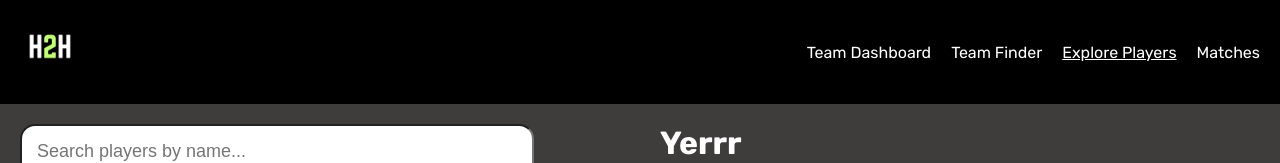
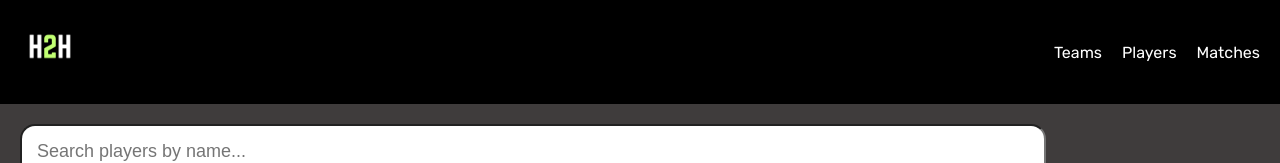
Before and after one commit to CRDutan5/h2h-final-project, a React (Vite) app in the folder client/: page /explorePlayers in a window 1280 px wide. Shown: the top 163 px of the page. Built offline with nearby package versions, Linux system fonts and the light colour scheme; no server answers.

Commit message:
added team routes along with components

```diff
--- a/client/src/App.jsx
+++ b/client/src/App.jsx
@@ -11,6 +11,8 @@ import { RegisterProvider } from "./context/RegisterProvider.jsx";
 import { ExplorePlayers } from "./components/exploreplayers/ExplorePlayers.jsx";
 import { AccountSettings } from "./components/accountSettings/AccountSettings.jsx";
 import { TwoFactorVerification } from "./TwoFactorVerification.jsx";
+import { TeamFinder } from "./components/team/TeamFinder.jsx";
+import { Leaderboards } from "./components/team/Leaderboards.jsx";
 
 export default function App() {
   const { userData, isLoggedIn, errorLogin, toggleTwoFactor } = useUser();
@@ -32,6 +34,9 @@ export default function App() {
             </RegisterProvider>
           }
         />
+        <Route path="/teamFinder" element={<TeamFinder />} />
+        <Route path="/leaderboards" element={<Leaderboards />} />
+
         <Route path="/explorePlayers" element={<ExplorePlayers />} />
         <Route
           path="/accountSettings"
--- a/client/src/components/Navbar.jsx
+++ b/client/src/components/Navbar.jsx
@@ -1,4 +1,4 @@
-import React from "react";
+import React, { useState } from "react";
 import logo from "../assets/h2h-proto-logo.png";
 import "../navbar.css";
 import { Link, useNavigate } from "react-router-dom";
@@ -6,6 +6,9 @@ import { useUser } from "../context/userProvider";
 
 export default function Navbar() {
   const { isLoggedIn, userData, setIsLoggedIn } = useUser();
+  const [showTeamDropdown, setShowTeamDropdown] = useState(false);
+  const [showPlayerDropdown, setShowPlayerDropdown] = useState(false);
+  const [showAccountDropdown, setShowAccountDropdown] = useState(false);
 
   const navigate = useNavigate();
 
@@ -15,32 +18,70 @@ export default function Navbar() {
     navigate("/");
     return;
   }
+
   return (
     <div className="navbar">
       <Link to={"/"}>
         <img src={logo} alt="" />
       </Link>
       <div className="link-container">
+        <div
+          className="dropdown"
+          onMouseEnter={() => setShowTeamDropdown(true)}
+          onMouseLeave={() => setShowTeamDropdown(false)}
+        >
+          <p className="dropdown-trigger">Teams</p>
+          {showTeamDropdown && (
+            <div className="dropdown-content">
+              <Link to="/teamDashboard">
                 <p>Team Dashboard</p>
+              </Link>
+              <Link to="/teamFinder">
                 <p>Team Finder</p>
-        <Link to="/explorePlayers" style={{ color: "white" }}>
+              </Link>
+              <Link to="/leaderboards">
+                <p>Leaderboards</p>
+              </Link>
+            </div>
+          )}
+        </div>
+
+        <div
+          className="dropdown"
+          onMouseEnter={() => setShowPlayerDropdown(true)}
+          onMouseLeave={() => setShowPlayerDropdown(false)}
+        >
+          <p className="dropdown-trigger">Players</p>
+          {showPlayerDropdown && (
+            <div className="dropdown-content">
+              <Link to="/explorePlayers">
                 <p>Explore Players</p>
               </Link>
+              <Link to="/playerStats">
+                <p>Player Stats</p>
+              </Link>
+            </div>
+          )}
+        </div>
+
         <p>Matches</p>
         {isLoggedIn ? (
-          <div className="welcome-container">
-            <p>Welcome</p>
-            <p>{userData.firstName}</p>
-          </div>
-        ) : null}
-        {isLoggedIn && (
+          <div
+            className="dropdown"
+            onMouseEnter={() => setShowAccountDropdown(true)}
+            onMouseLeave={() => setShowAccountDropdown(false)}
+          >
+            <p className="dropdown-trigger">Welcome {userData.firstName}</p>
+            {showAccountDropdown && (
+              <div className="dropdown-content">
                 <Link to="/accountSettings">
                   <p>Account Settings</p>
                 </Link>
+                <p onClick={() => handleLogout(setIsLoggedIn)}>Sign Out</p>
+              </div>
             )}
-        {isLoggedIn && (
-          <p onClick={() => handleLogout(setIsLoggedIn)}>Sign Out</p>
-        )}
+          </div>
+        ) : null}
       </div>
     </div>
   );
--- a/client/src/components/dashboard/Dashboard.jsx
+++ b/client/src/components/dashboard/Dashboard.jsx
@@ -1,15 +1,16 @@
-import React from "react";
+import React, { useState } from "react";
 import { PlayerCard } from "./PlayerCard.jsx";
 import "../../dashboard.css";
 import { Achievements } from "./Achievements.jsx";
 import { UpcomingGames } from "./UpcomingGames.jsx";
 
 export const Dashboard = () => {
+  const [isCurrentUserPlayerCard, setIsCurrentUserPlayerCard] = useState(true);
   return (
     <div className="dashboard-main-container">
       <div className="dashboard-content-container">
         <div className="player-container">
-          <PlayerCard />
+          <PlayerCard isCurrentUserPlayerCard={isCurrentUserPlayerCard} />
         </div>
         <div className="upcoming-games-container">
           <UpcomingGames />
--- a/client/src/components/exploreplayers/ExplorePlayers.jsx
+++ b/client/src/components/exploreplayers/ExplorePlayers.jsx
@@ -88,9 +88,9 @@ export const ExplorePlayers = () => {
           </table>
         </div>
       </div>
-      <div className="player-display-child-container">
+      {/* <div className="player-display-child-container">
         <h1>Yerrr</h1>
-      </div>
+      </div> */}
     </div>
   );
 };
--- /dev/null
+++ b/client/src/components/team/Leaderboards.jsx
@@ -0,0 +1,9 @@
+import React from "react";
+
+export const Leaderboards = () => {
+  return (
+    <div>
+      <h1>Leaderboards</h1>
+    </div>
+  );
+};
--- /dev/null
+++ b/client/src/components/team/TeamFinder.jsx
@@ -0,0 +1,9 @@
+import React from "react";
+
+export const TeamFinder = () => {
+  return (
+    <div>
+      <h1>TeamFinder</h1>
+    </div>
+  );
+};
--- a/client/src/context/UserProvider.jsx
+++ b/client/src/context/UserProvider.jsx
@@ -30,6 +30,7 @@ export const UserProvider = ({ children }) => {
       try {
         const decoded = JSON.parse(atob(token.split(".")[1]));
         const currentTime = Math.floor(Date.now() / 1000);
+        // Currently a valid token
         if (decoded.exp > currentTime) {
           setIsLoggedIn(true);
 
@@ -49,6 +50,7 @@ export const UserProvider = ({ children }) => {
             .catch((error) => console.log("Error fetching user data:", error));
         } else {
           setIsLoggedIn(false);
+          localStorage.removeItem("token");
         }
       } catch (error) {
         console.error("Invalid token:", error);
--- a/client/src/navbar.css
+++ b/client/src/navbar.css
@@ -9,8 +9,10 @@
   flex-direction: row;
   background-color: black;
   justify-content: space-between;
-  /* width: 100vw; */
+  position: relative;
+  z-index: 1000;
 }
+
 .link-container {
   display: flex;
   flex-direction: row;
@@ -24,3 +26,71 @@ img {
   height: 100px;
   width: 100px;
 }
+
+/* Dropdown Styles */
+.dropdown {
+  position: relative;
+  cursor: pointer;
+}
+
+.dropdown-trigger {
+  margin: 0;
+  padding: 10px 0;
+}
+
+.dropdown-trigger:hover {
+  color: greenyellow;
+}
+
+/* Create a padding bridge between trigger and content */
+.dropdown::after {
+  content: "";
+  position: absolute;
+  top: 100%;
+  left: 0;
+  right: 0;
+  height: 20px; /* This creates a hoverable area between trigger and content */
+}
+
+.dropdown-content {
+  position: absolute;
+  top: calc(100% + 5px); /* Adjusted to account for the bridge */
+  right: 0;
+  background-color: black;
+  min-width: 160px;
+  box-shadow: 0 8px 16px rgba(0, 0, 0, 0.2);
+  border: 1px solid #333;
+  border-radius: 4px;
+  padding: 8px 0;
+  visibility: hidden; /* Hide by default */
+  opacity: 0;
+  transition: all 0.2s ease; /* Smooth transition for appearance */
+}
+
+/* Show dropdown when hovering over the dropdown container */
+.dropdown:hover .dropdown-content {
+  visibility: visible;
+  opacity: 1;
+}
+
+.dropdown-content a {
+  color: white;
+  text-decoration: none;
+  display: block;
+}
+
+.dropdown-content p {
+  padding: 8px 16px;
+  margin: 0;
+  white-space: nowrap;
+}
+
+.dropdown-content p:hover {
+  background-color: #333;
+}
+
+/* Ensure links inherit text color */
+.link-container a {
+  text-decoration: none;
+  color: inherit;
+}
```
Also changed, not shown: client/src/components/dashboard/PlayerCard.jsx (+19 -2 lines), 1 other file (tests, documents, lock files or other folders). Lines whose indentation alone changed are shown as unchanged.
